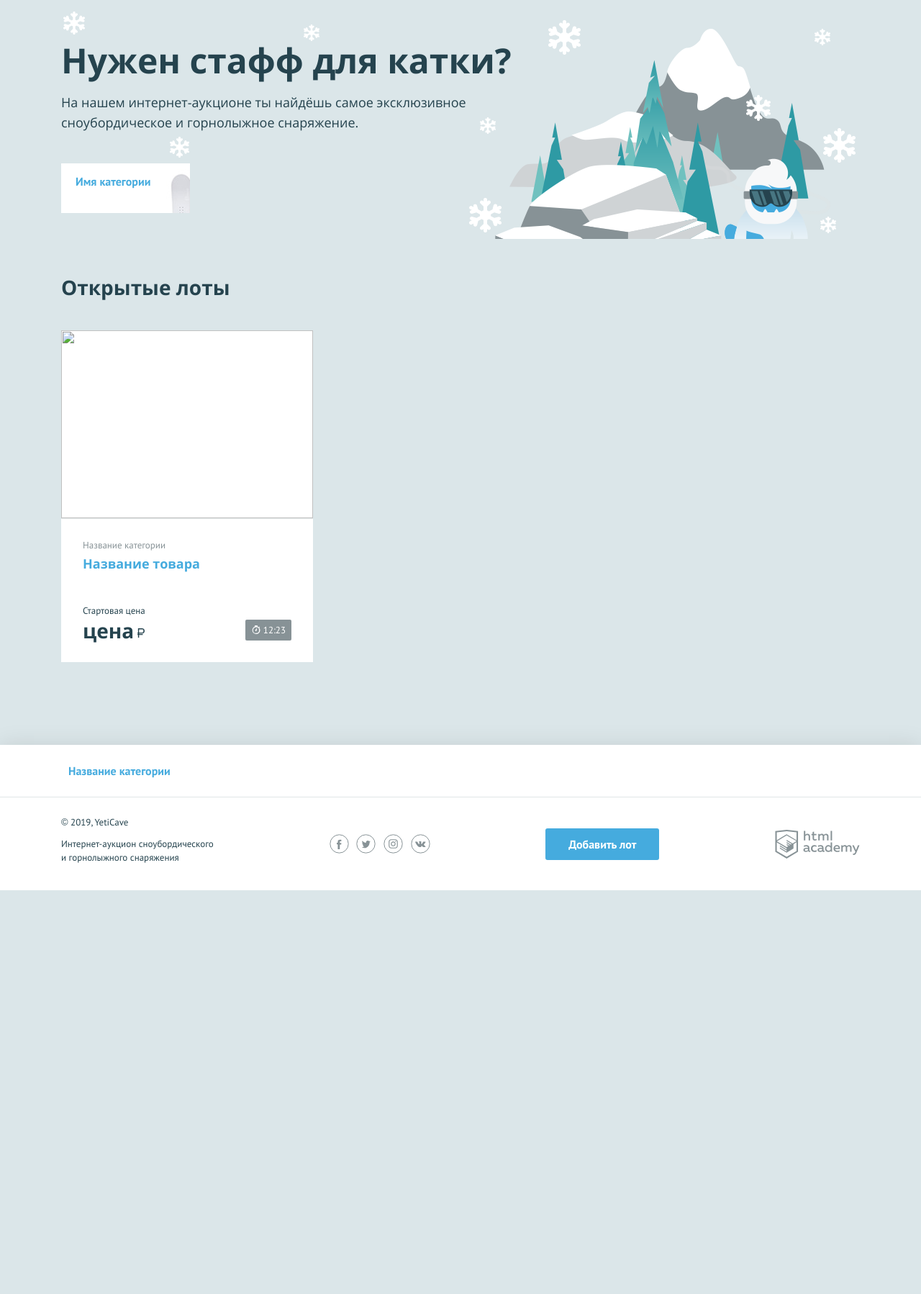
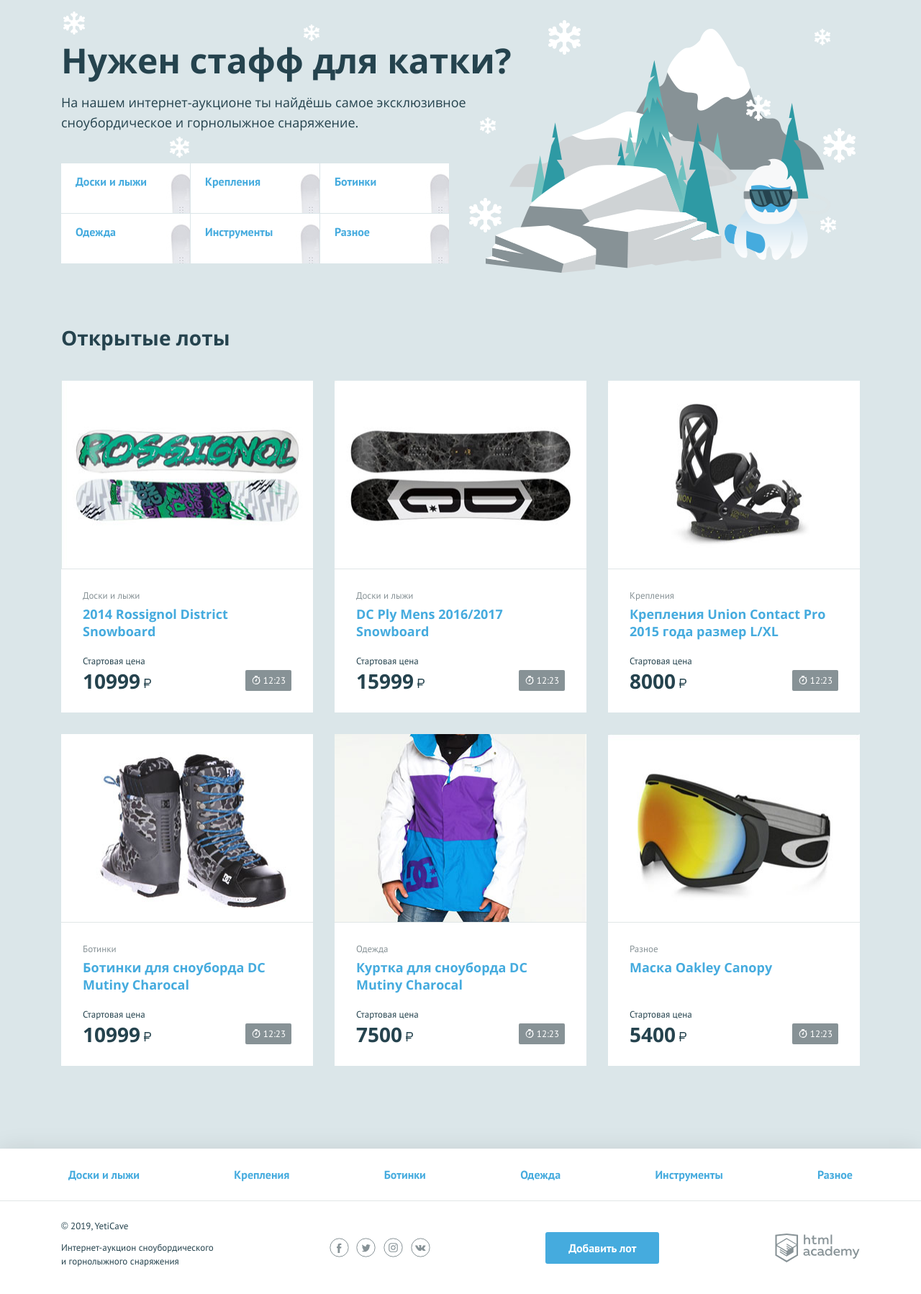
Before and after one commit to htmlacademy-php1/1835689-yeticave-13, a PHP site: page / in a window 1280 px wide. Shown: the part 107-1905 px from the top of the page at 72% size. Before the commit the page ends 1344 px from the top, so only its background shows below. Run offline with PHP 8.4, Linux system fonts and the light colour scheme.

Commit message:
Вставленны массивы

```diff
--- a/index.php
+++ b/index.php
@@ -56,10 +56,12 @@
                 <h2 class="promo__title">Нужен стафф для катки?</h2>
                 <p class="promo__text">На нашем интернет-аукционе ты найдёшь самое эксклюзивное сноубордическое и горнолыжное снаряжение.</p>
                 <ul class="promo__list">
-                    <!--заполните этот список из массива категорий-->
+                    <?php $categories = ["Доски и лыжи", "Крепления", "Ботинки", "Одежда", "Инструменты", "Разное"]; ?>
+                    <?php foreach ($categories as $category) : ?>
                         <li class="promo__item promo__item--boards">
-                        <a class="promo__link" href="pages/all-lots.html">Имя категории</a>
+                            <a class="promo__link" href="pages/all-lots.html"><?= $category; ?></a>
                         </li>
+                    <?php endforeach; ?>
                 </ul>
             </section>
             <section class="lots">
@@ -67,18 +69,56 @@
                     <h2>Открытые лоты</h2>
                 </div>
                 <ul class="lots__list">
-                    <!--заполните этот список из массива с товарами-->
+                    <?php $lots = [
+                        [
+                            'title' => '2014 Rossignol District Snowboard',
+                            'category' => 'Доски и лыжи',
+                            'cost' => '10999',
+                            'image' => 'img/lot-1.jpg'
+                        ],
+                        [
+                            'title' => 'DC Ply Mens 2016/2017 Snowboard',
+                            'category' => 'Доски и лыжи',
+                            'cost' => '15999',
+                            'image' => 'img/lot-2.jpg'
+                        ],
+                        [
+                            'title' => 'Крепления Union Contact Pro 2015 года размер L/XL',
+                            'category' => 'Крепления',
+                            'cost' => '8000',
+                            'image' => 'img/lot-3.jpg'
+                        ],
+                        [
+                            'title' => 'Ботинки для сноуборда DC Mutiny Charocal',
+                            'category' => 'Ботинки',
+                            'cost' => '10999',
+                            'image' => 'img/lot-4.jpg'
+                        ],
+                        [
+                            'title' => 'Куртка для сноуборда DC Mutiny Charocal',
+                            'category' => 'Одежда',
+                            'cost' => '7500',
+                            'image' => 'img/lot-5.jpg'
+                        ],
+                        [
+                            'title' => 'Маска Oakley Canopy',
+                            'category' => 'Разное',
+                            'cost' => '5400',
+                            'image' => 'img/lot-6.jpg'
+                        ]
+                    ]; ?>
+                    <?php foreach ($lots as $key => $val) : ?>
                         <li class="lots__item lot">
                             <div class="lot__image">
-                            <img src="" width="350" height="260" alt="">
+                                <img src="<?= $val['image']; ?>" width="350" height="260" alt="Изображение товара">
                             </div>
                             <div class="lot__info">
-                            <span class="lot__category">Название категории</span>
-                            <h3 class="lot__title"><a class="text-link" href="pages/lot.html">Название товара</a></h3>
+                                <span class="lot__category"><?= $val['category']; ?></span>
+                                <h3 class="lot__title"><a class="text-link" href="pages/lot.html"><?= $val['title']; ?></a></h3>
                                 <div class="lot__state">
                                     <div class="lot__rate">
                                         <span class="lot__amount">Стартовая цена</span>
-                                    <span class="lot__cost">цена<b class="rub">р</b></span>
+                                        <span class="lot__cost"><?= $val['cost']; ?><b class="rub">р</b></span>
                                     </div>
                                     <div class="lot__timer timer">
                                         12:23
@@ -86,6 +126,7 @@
                                 </div>
                             </div>
                         </li>
+                    <?php endforeach; ?>
                 </ul>
             </section>
         </main>
@@ -94,10 +135,11 @@
     <footer class="main-footer">
         <nav class="nav">
             <ul class="nav__list container">
-                <!--заполните этот список из массива категорий-->
+                <?php foreach ($categories as $category) : ?>
                     <li class="nav__item">
-                    <a href="pages/all-lots.html">Название категории</a>
+                        <a href="pages/all-lots.html"><?= $category; ?></a>
                     </li>
+                <?php endforeach; ?>
             </ul>
         </nav>
         <div class="main-footer__bottom container">
```
Lines whose indentation alone changed are shown as unchanged.
